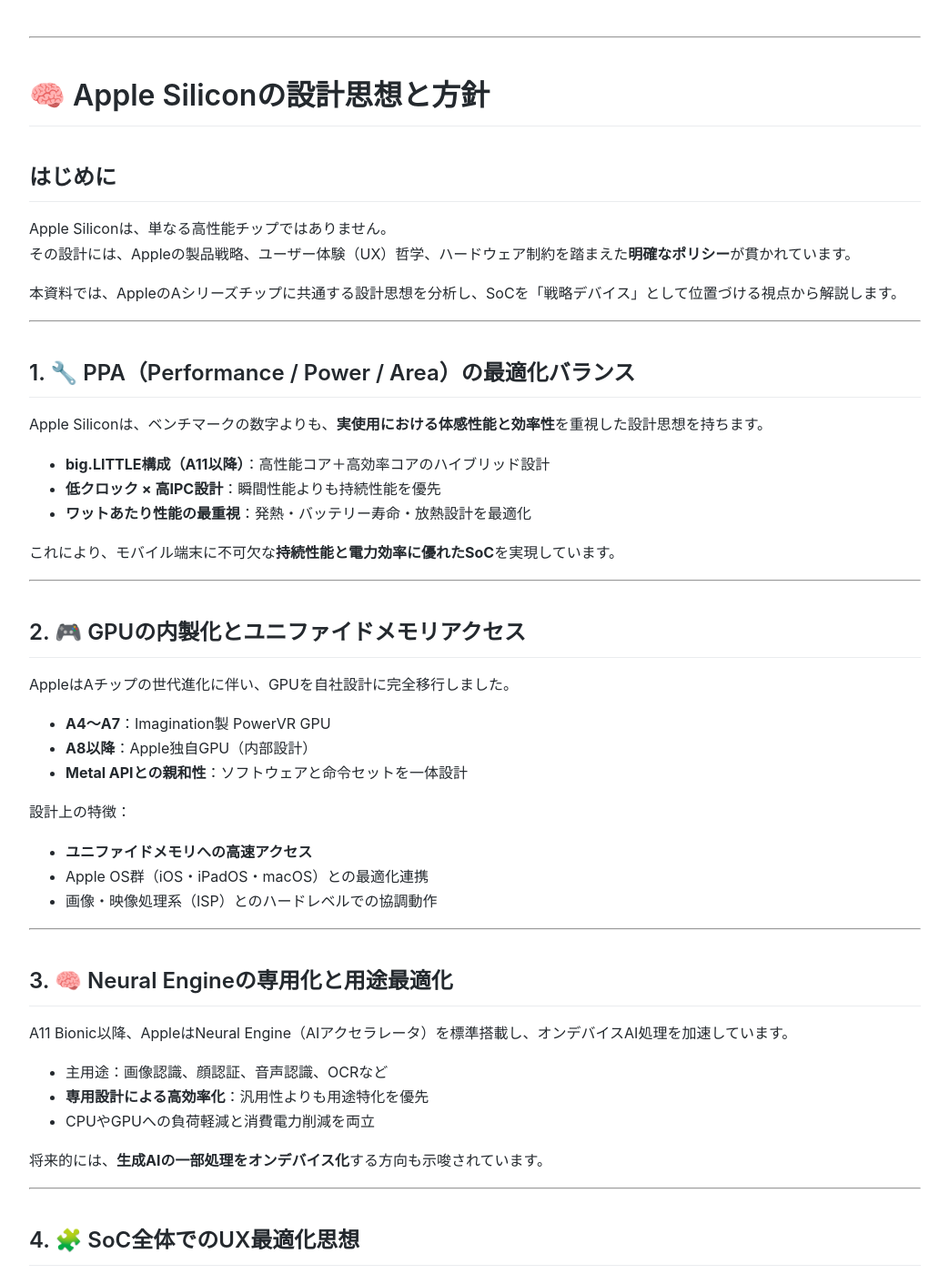
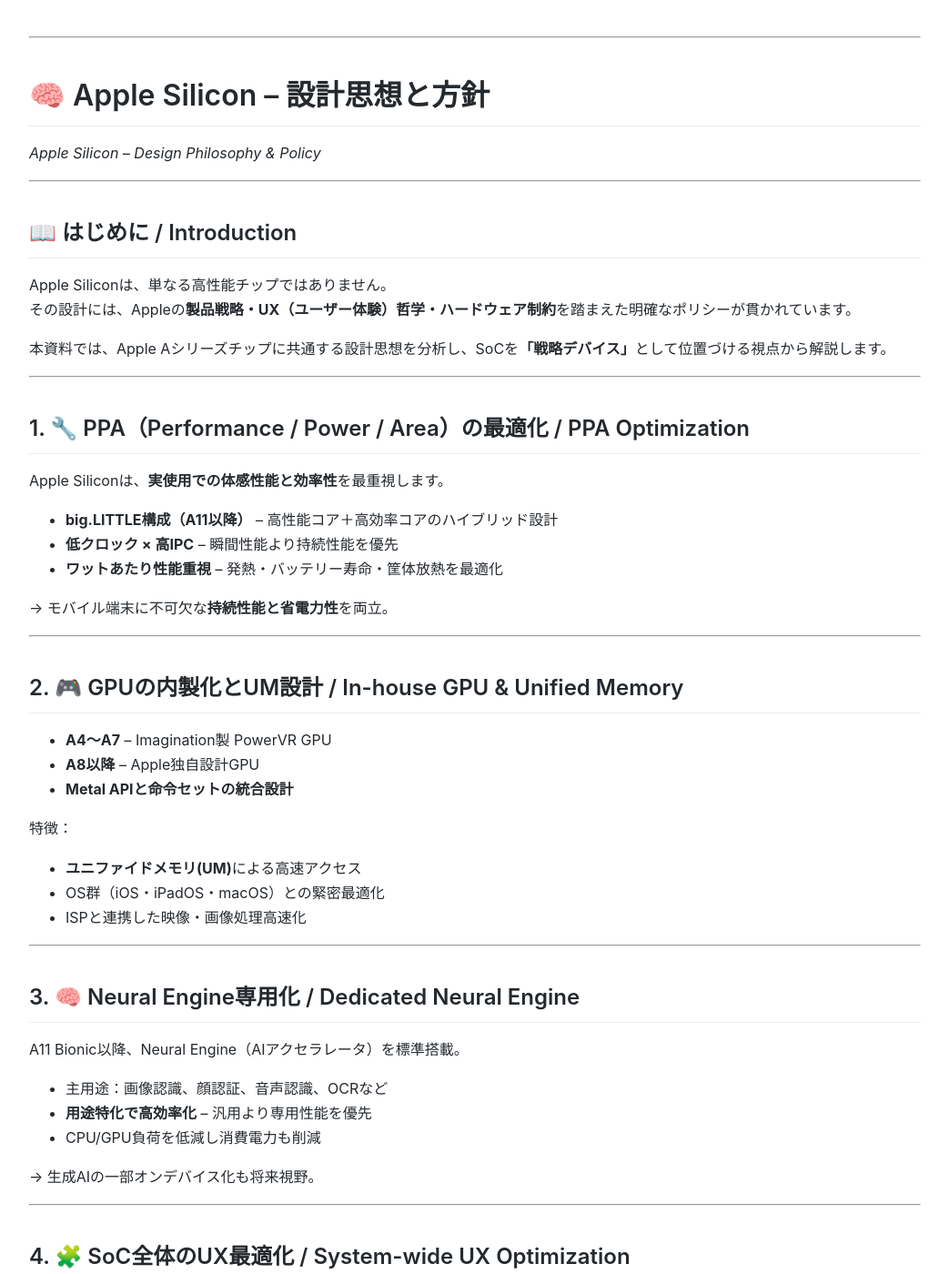
Before and after one commit to Samizo-AITL/Edusemi-Plus, a Jekyll site: the page built from apple-silicon/design_policy.md, in a window 1280 px wide and 1400 px high. Shown: the whole window at 91% size, without its empty margins (118-1161 px from the left). Built offline with Jekyll 4.4.1, drawn with Linux system fonts in a browser that asks for light colours; some of the changed text lies outside the part shown.

Commit message:
Update design_policy.md

```diff
--- a/apple-silicon/design_policy.md
+++ b/apple-silicon/design_policy.md
@@ -1,88 +1,96 @@
 ---
 layout: default
-title:
+title: Apple Silicon – 設計思想と方針 / Design Philosophy & Policy
 ---
 
 ---
 
-# 🧠 Apple Siliconの設計思想と方針
-
-## はじめに
-
-Apple Siliconは、単なる高性能チップではありません。
-その設計には、Appleの製品戦略、ユーザー体験（UX）哲学、ハードウェア制約を踏まえた**明確なポリシー**が貫かれています。
-
-本資料では、AppleのAシリーズチップに共通する設計思想を分析し、SoCを「戦略デバイス」として位置づける視点から解説します。
+# 🧠 Apple Silicon – 設計思想と方針
+*Apple Silicon – Design Philosophy & Policy*
 
 ---
 
-## 1. 🔧 PPA（Performance / Power / Area）の最適化バランス
+## 📖 はじめに / Introduction
 
-Apple Siliconは、ベンチマークの数字よりも、**実使用における体感性能と効率性**を重視した設計思想を持ちます。
+Apple Siliconは、単なる高性能チップではありません。
+その設計には、Appleの**製品戦略・UX（ユーザー体験）哲学・ハードウェア制約**を踏まえた明確なポリシーが貫かれています。
 
-- **big.LITTLE構成（A11以降）**：高性能コア＋高効率コアのハイブリッド設計
-- **低クロック × 高IPC設計**：瞬間性能よりも持続性能を優先
-- **ワットあたり性能の最重視**：発熱・バッテリー寿命・放熱設計を最適化
-
-これにより、モバイル端末に不可欠な**持続性能と電力効率に優れたSoC**を実現しています。
+本資料では、Apple Aシリーズチップに共通する設計思想を分析し、SoCを**「戦略デバイス」**として位置づける視点から解説します。
 
 ---
 
-## 2. 🎮 GPUの内製化とユニファイドメモリアクセス
+## 1. 🔧 PPA（Performance / Power / Area）の最適化 / PPA Optimization
 
-AppleはAチップの世代進化に伴い、GPUを自社設計に完全移行しました。
+Apple Siliconは、**実使用での体感性能と効率性**を最重視します。
 
-- **A4〜A7**：Imagination製 PowerVR GPU
-- **A8以降**：Apple独自GPU（内部設計）
-- **Metal APIとの親和性**：ソフトウェアと命令セットを一体設計
+- **big.LITTLE構成（A11以降）** – 高性能コア＋高効率コアのハイブリッド設計
+- **低クロック × 高IPC** – 瞬間性能より持続性能を優先
+- **ワットあたり性能重視** – 発熱・バッテリー寿命・筐体放熱を最適化
 
-設計上の特徴：
-
-- **ユニファイドメモリへの高速アクセス**
-- Apple OS群（iOS・iPadOS・macOS）との最適化連携
-- 画像・映像処理系（ISP）とのハードレベルでの協調動作
+→ モバイル端末に不可欠な**持続性能と省電力性**を両立。
 
 ---
 
-## 3. 🧠 Neural Engineの専用化と用途最適化
+## 2. 🎮 GPUの内製化とUM設計 / In-house GPU & Unified Memory
 
-A11 Bionic以降、AppleはNeural Engine（AIアクセラレータ）を標準搭載し、オンデバイスAI処理を加速しています。
+- **A4〜A7** – Imagination製 PowerVR GPU
+- **A8以降** – Apple独自設計GPU
+- **Metal APIと命令セットの統合設計**
 
-- 主用途：画像認識、顔認証、音声認識、OCRなど
-- **専用設計による高効率化**：汎用性よりも用途特化を優先
-- CPUやGPUへの負荷軽減と消費電力削減を両立
-
-将来的には、**生成AIの一部処理をオンデバイス化**する方向も示唆されています。
+特徴：
+- **ユニファイドメモリ(UM)**による高速アクセス
+- OS群（iOS・iPadOS・macOS）との緊密最適化
+- ISPと連携した映像・画像処理高速化
 
 ---
 
-## 4. 🧩 SoC全体でのUX最適化思想
+## 3. 🧠 Neural Engine専用化 / Dedicated Neural Engine
 
-AppleのSoC設計は、ハード単体ではなく、**製品全体のUX最適化の一部**として構築されています。
+A11 Bionic以降、Neural Engine（AIアクセラレータ）を標準搭載。
 
-| コンポーネント | 最適化の焦点                        |
-|----------------|-------------------------------------|
-| CPU            | 安定性・発熱・継続性能               |
-| GPU            | Metal対応とUI描画の滑らかさ          |
-| Neural Engine  | iOS標準アプリのAI処理効率             |
-| ISP            | カメラ処理（HDR合成・ナイトモード）   |
-| メモリ構成     | ユニファイド設計と高帯域・低遅延化     |
+- 主用途：画像認識、顔認証、音声認識、OCRなど
+- **用途特化で高効率化** – 汎用より専用性能を優先
+- CPU/GPU負荷を低減し消費電力も削減
 
-このように、**垂直統合（Vertical Integration）**によってAppleはソフトウェア・ハードウェア・チップ設計を一貫制御し、
-最適化された体験をユーザーに提供しています。
+→ 生成AIの一部オンデバイス化も将来視野。
 
 ---
 
-## 🧾 まとめ：Apple Silicon設計の3本柱
+## 4. 🧩 SoC全体のUX最適化 / System-wide UX Optimization
 
-Apple Siliconの設計思想は、以下の3点に集約できます：
+| コンポーネント / Component | 最適化ポイント / Optimization Focus |
+|----------------------------|--------------------------------------|
+| CPU | 安定性・発熱・継続性能 |
+| GPU | Metal対応・UI描画滑らかさ |
+| Neural Engine | 標準アプリAI処理効率 |
+| ISP | カメラ処理（HDR・夜景） |
+| メモリ | UM設計＋高帯域・低遅延 |
 
-1. ⚡ **電力効率の最優先（持続性能 × 省電力）**
-2. 🎯 **用途特化型ハードウェア設計（GPU / Neural Engine）**
-3. 🧩 **ソフトウェアと連動したUX全体の最適化**
+→ **垂直統合（Vertical Integration）**でソフト・ハード・チップ設計を一貫制御。
 
-これにより、単なるベンチマークの数値では測れない、**製品としての完成度**を追求しています。
+---
+
+## 🧾 まとめ / Summary – 3 Pillars of Apple Silicon Design
+
+1. ⚡ **電力効率最優先**（持続性能×省電力）
+2. 🎯 **用途特化型HW設計**（GPU/Neural Engine）
+3. 🧩 **ソフト連動型UX全体最適化**
+
+→ ベンチマークでは測れない**製品完成度**の追求。
+
+---
+
+## 🔗 関連リンク / Related Links
+- [📜 Apple Aチップ年表（timeline.md）](./timeline.md)
+- [🏭 Apple×TSMC戦略関係（tsmc_relation.md）](./tsmc_relation.md)
+
+---
+
+## 🔙 戻る / Back
+- **JP:** [apple-silicon トップへ戻る](./index.md)
+- **EN:** [Return to apple-silicon top](./index.md)
 
 ---
 
 © [Shinichi Samizo](https://github.com/Samizo-AITL), 2025
+MIT License
```
